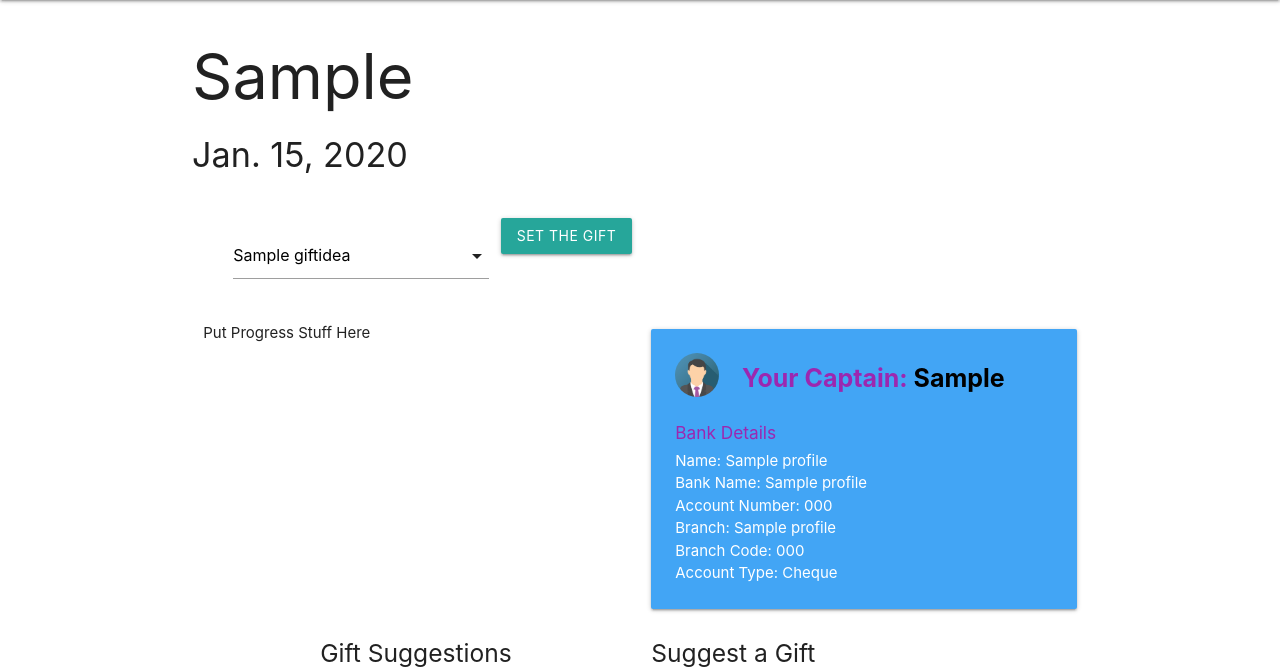
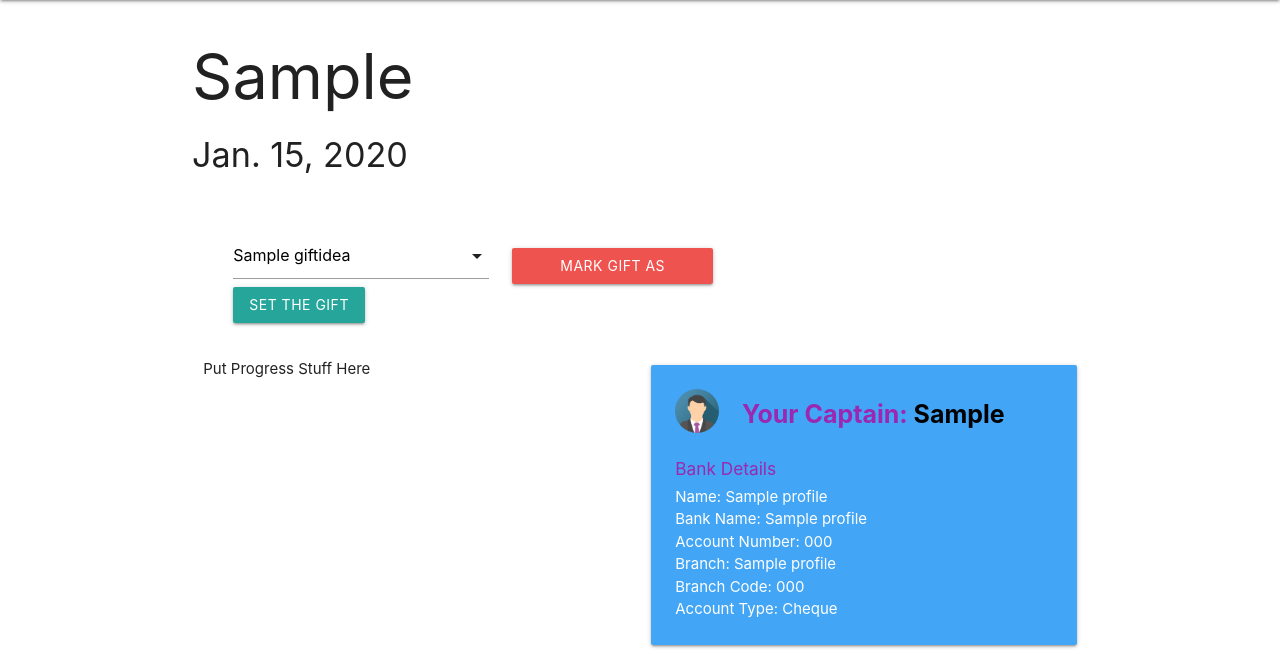
Before and after one commit to Brendan-Stubbs/gift_of_groups, a Django app: page /gift/1 in a window 1280 px wide. Shown: the part 64-731 px from the top of the page. Run offline with Django 3.2, Linux system fonts and the light colour scheme; a user stored in the database is signed in; tables that the repository leaves empty hold one stand-in row (values such as "Sample post"); some libraries are stand-ins or nearby versions.

Commit message:
mark gift complete

```diff
--- a/gifts/static/gifts/js/viewGifts.js
+++ b/gifts/static/gifts/js/viewGifts.js
@@ -67,6 +67,12 @@
     $('textarea', '#suggestionForm').val('');
 }
 
+
+function mark_gift_complete(gift_id){
+    window.location.replace(`/mark_gift_complete/${gift_id}`);
+}
+
+
 $(document).ready(function() {
     $('select').formSelect();
     $("#suggestionForm").submit(function(event) {
--- a/gifts/templates/gifts/view_gift.html
+++ b/gifts/templates/gifts/view_gift.html
@@ -26,10 +26,13 @@
           {% endfor %}
           {% endif %}
         </select>
-        <label>Materialize Select</label>
+        <label>Select a Gift</label>
+        <button class="btn">Set the gift</button>
       </div>
-      <button class="btn">Set the gift</button>
     </form>
+    <div class="col s3">
+      <button class="btn red lighten-1" onclick="mark_gift_complete('{{gift.id}}');">Mark Gift as Complete</button>
+    </div>
   </div>
   {% endif %}
 
@@ -71,6 +74,7 @@
     </div>
     {% endif %}
     <!-- End Captain's Detail -->
+  </div>
 
     <!-- Gift Suggestions -->
     <div class="row">
--- a/gifts/urls.py
+++ b/gifts/urls.py
@@ -13,7 +13,9 @@
     path("leave_group/<int:id>/", views.LeaveGiftGroup.as_view(), name="leave_group"),
     path("gift/<int:id>", views.ViewGift.as_view(), name="view_gift"),
     path("claim_captain/<int:id>", views.ClaimGiftCaptaincy.as_view(), name="claim_captain"),
+
     path("set_gift/<int:gift_id>", views.SetGift.as_view(), name="set_gift"),
+    path("mark_gift_complete/<int:id>/", views.MarkGiftComplete.as_view(), name="mark_grift_complete"),
 
     path("reject_invite/<int:id>/", views.RejectGiftGroupInvitation.as_view(), name="reject_invite"),
     path("ajax/vote_for_gift/<int:id>/", views.VoteForGift.as_view(), name="vote_for_gift"),
--- a/gifts/views.py
+++ b/gifts/views.py
@@ -3,6 +3,7 @@
 from django.contrib.auth.models import User
 from django.contrib import messages
 from django.http import HttpResponse, JsonResponse
+from django.utils import timezone
 
 from .forms import GiftGroupForm, Profile, GiftGroupInvitationForm, ProfileForm, GiftIdeaForm, GiftIdea
 from gifts.models import GiftGroup, GiftGroupInvitation, Gift, ContributorGiftRelation
@@ -147,7 +148,8 @@
             instance.gift_group = group
             instance.inviter = user
             instance.status = GiftGroupInvitation.STATUS_PENDING
-            if not GiftGroupInvitation.objects.filter(invitee_email=instance.invitee_email, gift_group=group, status=1) and not GiftGroup.objects.filter(id=group.id, users__email=instance.invitee_email).exists():
+            if (not GiftGroupInvitation.objects.filter(invitee_email=instance.invitee_email, gift_group=group, status=1)
+                and not GiftGroup.objects.filter(id=group.id, users__email=instance.invitee_email).exists()):
                 instance.save()
                 messages.success(request, "{} has been invited to the group".format(
                     instance.invitee_email))
@@ -237,6 +239,7 @@
         total_pledged = gift.get_total_pledged_amount()
         total_contributed = gift.get_total_contribution_amount
         gift_idea_form = GiftIdeaForm()
+        birthday_has_passed = timezone.now().date() > gift.wrap_up_date
 
         context = {
             "gift": gift,
@@ -247,49 +250,10 @@
             "total_pledged":total_pledged,
             "total_contributed": total_contributed,
             "user": user,
+            "birthday_has_passed": birthday_has_passed, # TODO Use this to hide the mark complete button
         }
         return render(request, "gifts/view_gift.html", context)
 
-    # def post(self, request, *args, **kwargs):
-    #     if not request.user.is_authenticated:
-    #         return ('/login/?next=%s' % request.path)
-    #     user = request.user
-    #     if not Gift.objects.filter(pk=self.kwargs["id"]).exists():
-    #         redirect('view_groups')
-    #     gift = Gift.objects.get(pk=self.kwargs["id"])
-    #     if not ContributorGiftRelation.objects.filter(contributor=user, gift=gift).exists():
-    #         redirect('view_groups')
-    #     gift_relations = ContributorGiftRelation.objects.filter(gift=gift)
-    #     members = [x.contributor for x in gift_relations]
-    #     gift_ideas = gift.get_all_gift_suggestions_with_vote_info(user)
-    #     total_pledged = gift.get_total_pledged_amount()
-    #     total_contributed = gift.get_total_contribution_amount
-
-
-    #     gift_idea_form = GiftIdeaForm(request.POST)
-    #     if gift_idea_form.is_valid():
-    #         instance = gift_idea_form.save(commit=False)
-    #         instance.requested_by = user
-    #         instance.gift = gift
-    #         instance.suggested_by = user
-    #         instance.save()
-    #         messages.success(request, "Your suggestion was successful")
-    #         return redirect("view_gift", gift.id)
-    #     else:
-    #         messages.warning(
-    #             request, 'There was an error suggesting your gift')
-
-    #     context = {
-    #         "gift": gift,
-    #         "members": members,
-    #         "captain": gift.captain,
-    #         "gift_idea_form": gift_idea_form,
-    #         "gift_ideas": gift_ideas,
-    #         "total_pledged": total_pledged,
-    #         "total_contributed": total_contributed,
-    #         "user": user,
-    #     }
-    #     return render(request, "gifts/view_gift.html", context)
 
 
 class ClaimGiftCaptaincy(generic.View):
@@ -355,6 +319,7 @@
             response.status_code = 403
             return response
 
+
 class SetGift(generic.View):
     def post(self, request, *args, **kwargs):
         if not request.user.is_authenticated:
@@ -372,6 +337,20 @@
         return redirect("view_gift", gift.pk)
 
 
+class MarkGiftComplete(generic.View):
+    def get(self, request, *args, **kwargs):
+        if not request.user.is_authenticated:
+            return redirect('/login/?next=%s' % request.path)
+        self.kwargs.get("id")
+        if Gift.objects.filter(id=self.kwargs.get("id")).exists():
+            gift = Gift.objects.get(id=self.kwargs.get("id"))
+            gift.is_complete = True
+            gift.save()
+            return redirect("view_individual_group", gift.gift_group.id)
+        return redirect("view_groups")
+
+
+
 
 
 
@@ -387,3 +366,4 @@
 # TODO notifications (ajax to mark as read)
 # TODO functionality to invite non group members to a once off gift
 # TODO Captain must be able to change pledged values
+# TODO cron job to mark old gifts complete (3 weeks after wrap up date)
```
